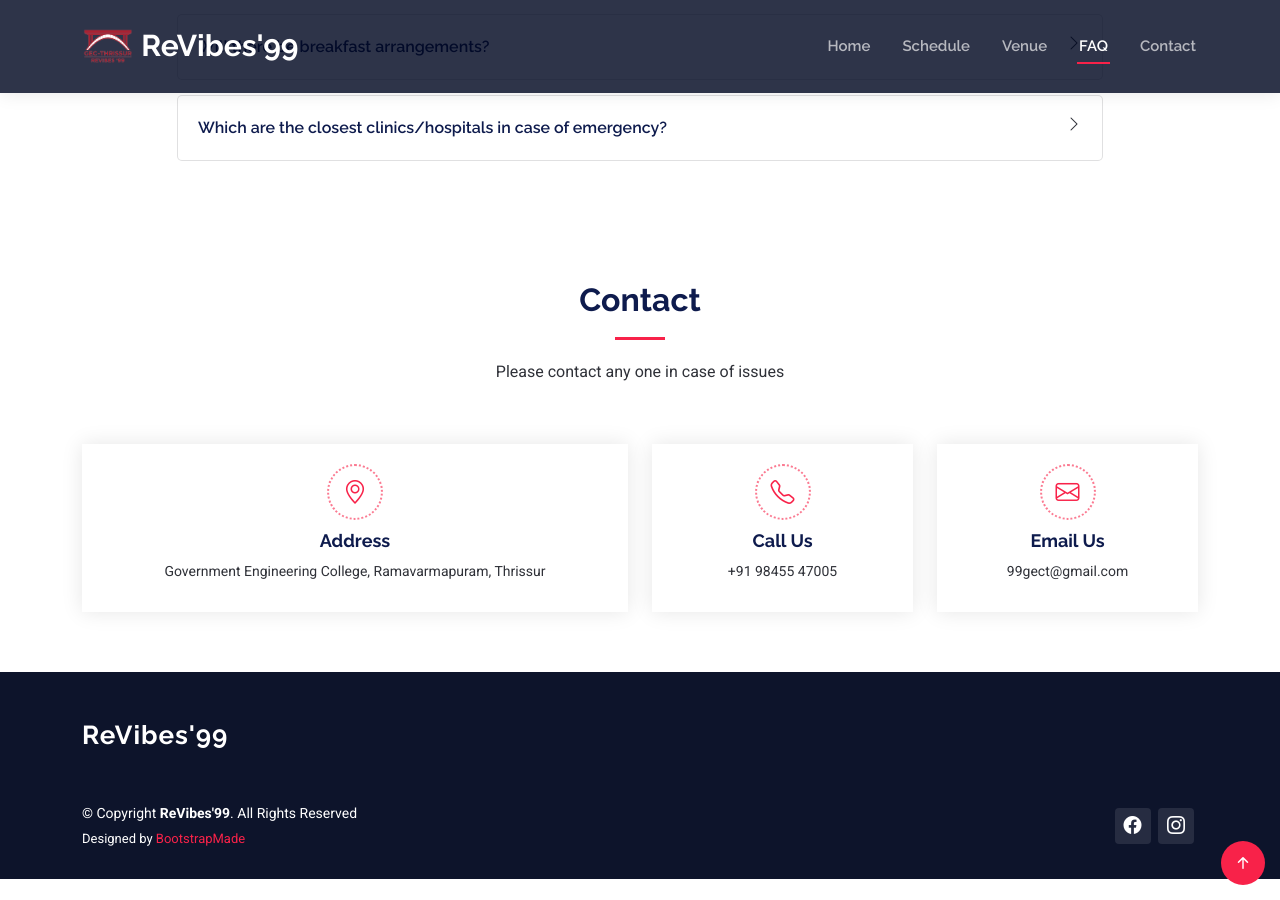
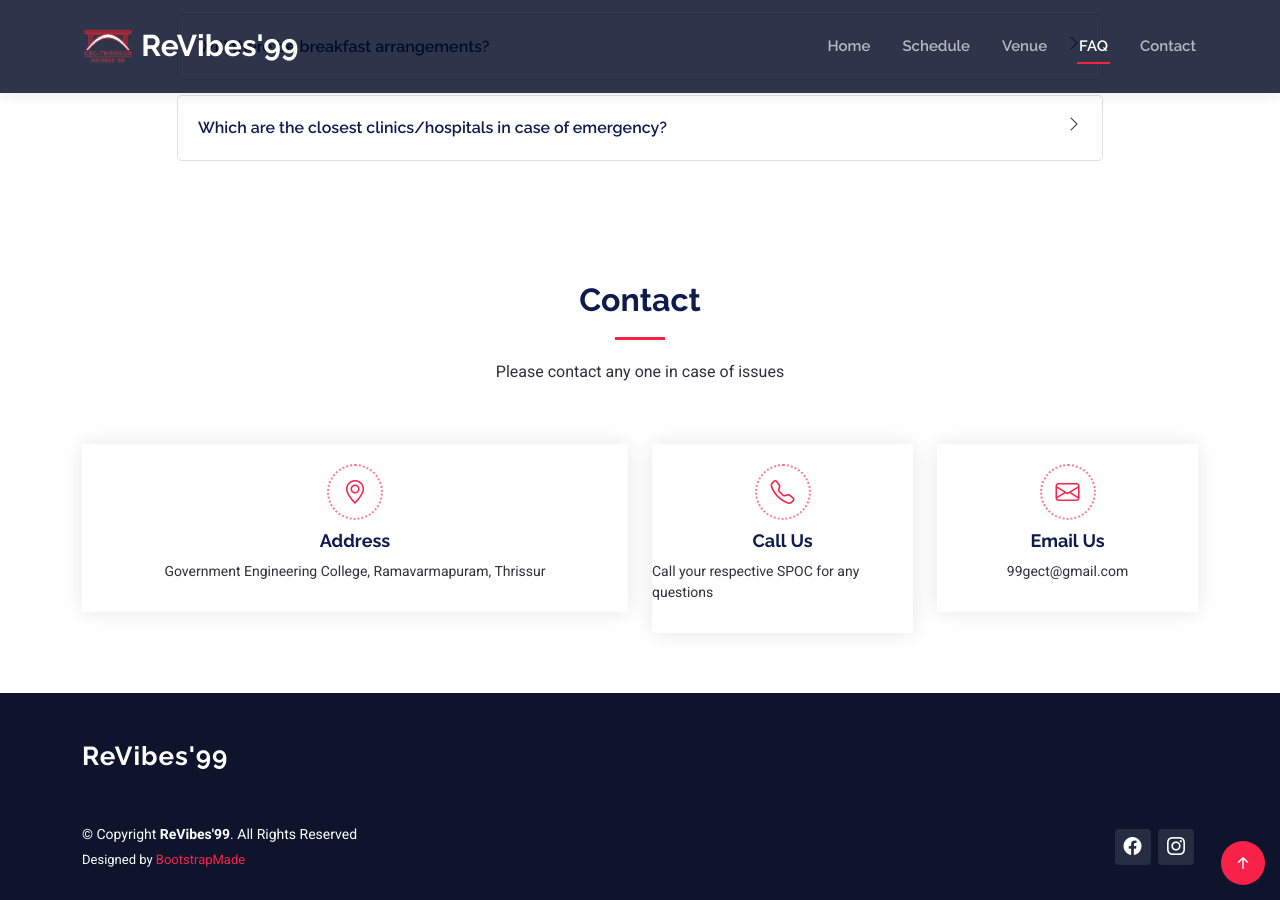
Before and after one commit to dhanyacm/revibes99, a Jekyll site: the page built from index.html, in a window 1280 px wide and 900 px high, scrolled down 3774 px. Built offline with Jekyll 4.4.1, drawn with Linux system fonts in a browser that asks for light colours.

Commit message:
Update index.html

```diff
--- a/index.html
+++ b/index.html
@@ -401,7 +401,7 @@ Phone: 0487 247 5100 </p>
             <div class="info-item d-flex flex-column justify-content-center align-items-center" data-aos="fade-up" data-aos-delay="300">
               <i class="bi bi-telephone"></i>
               <h3>Call Us</h3>
-              <p> +91 98455 47005</p>
+              <p> Call your respective SPOC for any questions </p>
 
             </div>
           </div><!-- End Info Item -->
```
